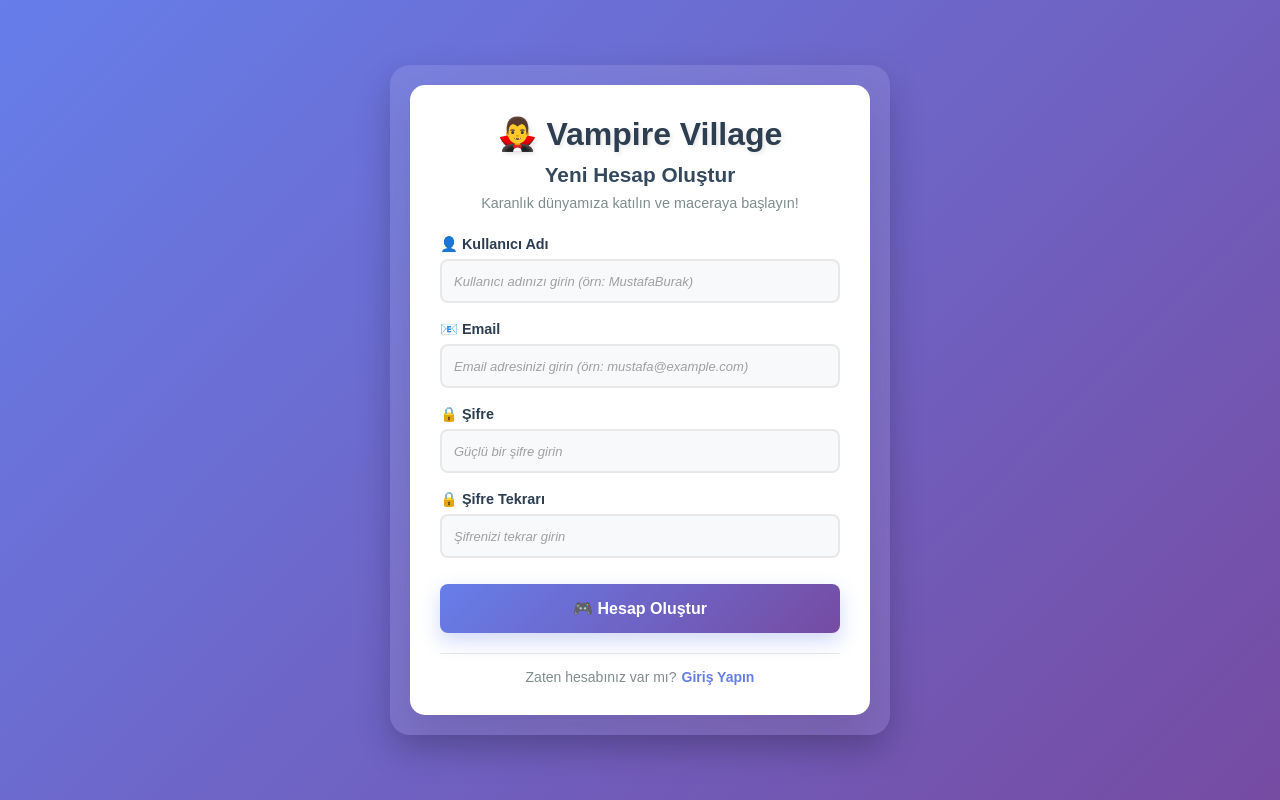
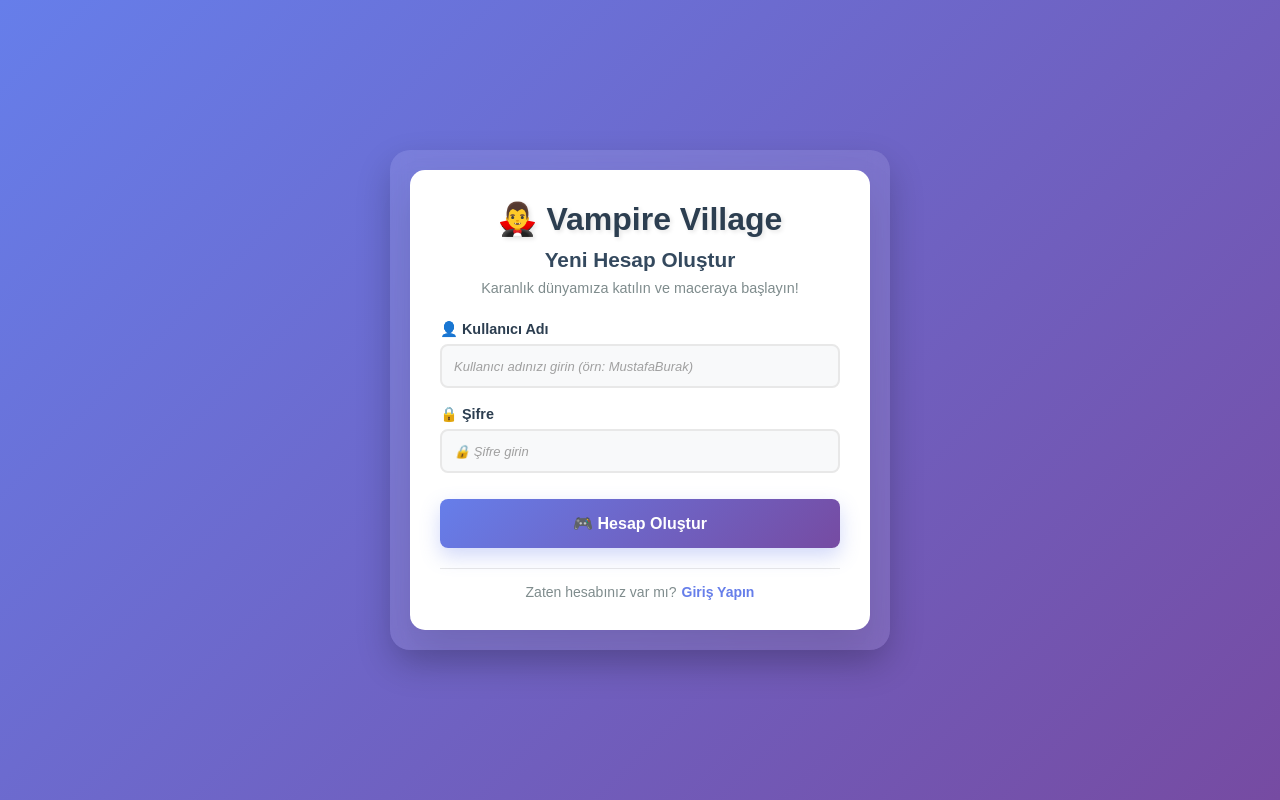
Before and after one commit to dogansever/village-ui, a React (Create React App) app: page / in a window 1280 px wide. Built offline with nearby package versions, Linux system fonts and the light colour scheme.

Commit message:
Add end game button and simplify registration form

```diff
--- a/src/pages/GamePage.jsx
+++ b/src/pages/GamePage.jsx
@@ -292,6 +292,14 @@ export default function GamePage() {
                     className="phase-btn restart-btn"
                   >
                     🔄 Yeni Oyun
+                  </button>
+                )}
+                {room.currentPhase !== "ENDED" && (
+                  <button
+                    onClick={() => handlePhase("end-game")}
+                    className="phase-btn end-btn"
+                  >
+                    🛑 Oyunu Bitir
                   </button>
                 )}
 
--- a/src/pages/LoginPage.jsx
+++ b/src/pages/LoginPage.jsx
@@ -56,32 +56,12 @@ export default function LoginPage() {
               />
             </div>
 
-            <div className="input-group">
-              <label>🔒 Şifre</label>
-              <input
-                type="password"
-                value={password}
-                onChange={(e) => setPassword(e.target.value)}
-                placeholder="Şifrenizi girin (örn: 112233)"
-                required
-              />
-            </div>
-
             {error && <div className="error-message">❌ {error}</div>}
 
             <button type="submit" className="login-btn">
               🎮 Giriş Yap
             </button>
           </form>
-
-          <div className="login-footer">
-            <p>
-              Hesabınız yok mu?
-              <Link to="/register" className="register-link">
-                Kayıt Olun
-              </Link>
-            </p>
-          </div>
         </div>
       </div>
     </div>
--- a/src/pages/RegisterPage.jsx
+++ b/src/pages/RegisterPage.jsx
@@ -5,9 +5,7 @@ import "./RegisterPage.css";
 export default function RegisterPage() {
   const navigate = useNavigate();
   const [username, setUsername] = useState("");
-  const [email, setEmail] = useState("");
   const [password, setPassword] = useState("");
-  const [confirm, setConfirm] = useState("");
   const [error, setError] = useState("");
   const [success, setSuccess] = useState("");
   const BASE_URL = process.env.REACT_APP_API_URL;
@@ -17,16 +15,11 @@ export default function RegisterPage() {
     setError("");
     setSuccess("");
 
-    if (password !== confirm) {
-      setError("Şifreler eşleşmiyor.");
-      return;
-    }
-
     try {
       const res = await fetch(`${BASE_URL}/api/auth/register`, {
         method: "POST",
         headers: { "Content-Type": "application/json" },
-        body: JSON.stringify({ username, email, password }),
+        body: JSON.stringify({ username, password }),
       });
 
       if (res.ok) {
@@ -64,34 +57,12 @@ export default function RegisterPage() {
             </div>
 
             <div className="input-group">
-              <label>📧 Email</label>
-              <input
-                type="email"
-                value={email}
-                onChange={(e) => setEmail(e.target.value)}
-                placeholder="Email adresinizi girin (örn: mustafa@example.com)"
-                required
-              />
-            </div>
-
-            <div className="input-group">
               <label>🔒 Şifre</label>
               <input
                 type="password"
                 value={password}
                 onChange={(e) => setPassword(e.target.value)}
-                placeholder="Güçlü bir şifre girin"
-                required
-              />
-            </div>
-
-            <div className="input-group">
-              <label>🔒 Şifre Tekrarı</label>
-              <input
-                type="password"
-                value={confirm}
-                onChange={(e) => setConfirm(e.target.value)}
-                placeholder="Şifrenizi tekrar girin"
+                placeholder="🔒 Şifre girin"
                 required
               />
             </div>
```
